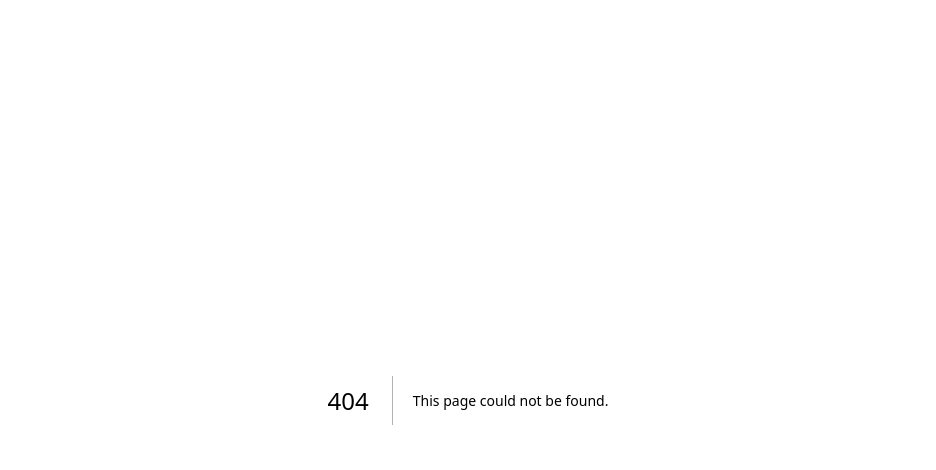
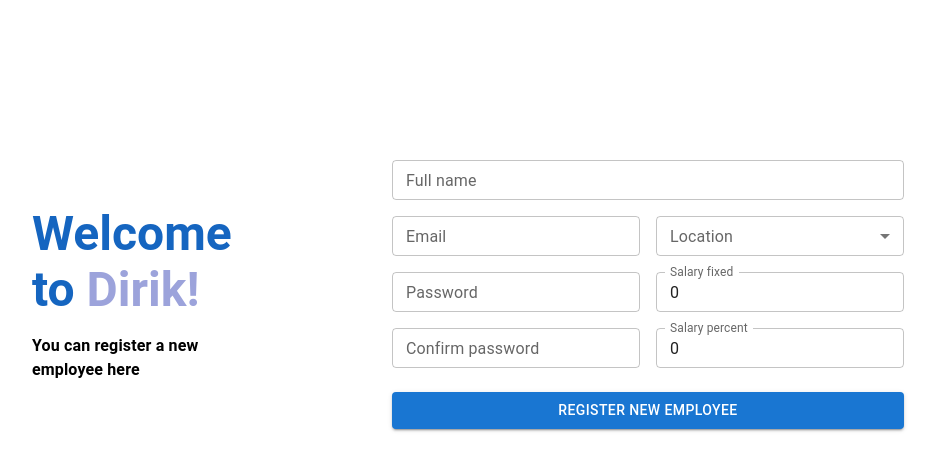
Before and after one commit to proxrustes/dirik, a Next.js app: page /register in a window 1280 px wide. Before the commit this address had no page. Shown: the top 470 px of the page, without its empty margins (172-1108 px from the left). Built offline with nearby package versions, Linux system fonts and the light colour scheme.

Commit message:
+ register

```diff
--- /dev/null
+++ b/app/register/page.tsx
@@ -0,0 +1,113 @@
+"use client"
+import { Button, MenuItem, Stack, TextField, Typography } from "@mui/material";
+import { useReducer } from "react";
+
+enum FormActionType {
+    SET_NAME = 'SET_NAME',
+    SET_EMAIL = 'SET_EMAIL',
+    SET_PASSWORD = 'SET_PASSWORD',
+    SET_CONFIRM_PASSWORD = 'SET_CONFIRM_PASSWORD',
+    SET_LOCATION = 'SET_LOCATION',
+    SET_SALARY_FIXED = 'SET_SALARY_FIXED',
+    SET_SALARY_PERCENT = 'SET_SALARY_PERCENT'
+}
+interface FormAction {
+    type: FormActionType;
+    payload: string | number;
+}
+interface FormState {
+    fullName: string;
+    email: string;
+    password: string;
+    confirmPassword: string;
+    location: string;
+    salaryFixed: number;
+    salaryPercent: number;
+}
+function formReducer(state: FormState, action: FormAction): FormState {
+    switch (action.type) {
+        case FormActionType.SET_NAME:
+            return { ...state, fullName: action.payload as string };
+        case FormActionType.SET_EMAIL:
+            return { ...state, email: action.payload as string };
+        case FormActionType.SET_PASSWORD:
+            return { ...state, password: action.payload as string };
+        case FormActionType.SET_CONFIRM_PASSWORD:
+            return { ...state, confirmPassword: action.payload as string };
+        case FormActionType.SET_LOCATION:
+            return { ...state, location: action.payload as string };
+        case FormActionType.SET_SALARY_FIXED:
+            return { ...state, salaryFixed: Number(action.payload) };
+        case FormActionType.SET_SALARY_PERCENT:
+            return { ...state, salaryPercent: Number(action.payload) };
+        default:
+            return state;
+    }
+}
+
+export default function Register() {
+    const initialState: FormState = {
+        fullName: '',
+        email: '',
+        password: '',
+        confirmPassword: '',
+        location: '',
+        salaryFixed: 0,
+        salaryPercent: 0
+    };
+    const [state, dispatch] = useReducer(formReducer, initialState);
+
+    function register() {
+    }
+
+    const locations = [
+        { value: 'USD', label: '$' },
+        { value: 'EUR', label: '€' },
+        { value: 'BTC', label: '฿' },
+        { value: 'JPY', label: '¥' },
+    ];
+
+    return (
+        <>
+            <Stack direction="row" gap={20} justifyContent="center" sx={{ mt: "20vh" }}>
+                <Stack gap={2} sx={{ width: 200 }} justifyContent="center">
+                    <Typography variant="h3" sx={{ fontWeight: 600, color: "primary.dark" }}>
+                        Welcome to
+                        <span style={{ color: "#9CA3DB" }}> Dirik!</span>
+                    </Typography>
+
+
+                    <Typography sx={{ fontWeight: 600 }}>You can register a new employee here</Typography>
+                </Stack>
+                <Stack gap={2} justifyContent="center">
+                    <TextField size="small" id="name-input" label="Full name" variant="outlined" value={state.fullName} onChange={e => dispatch({ type: FormActionType.SET_NAME, payload: e.target.value })} />
+                    <Stack direction="row" gap={2}>
+                        <Stack gap={2}>
+                            <TextField size="small" id="email-input" label="Email" variant="outlined" value={state.email} onChange={e => dispatch({ type: FormActionType.SET_EMAIL, payload: e.target.value })} />
+                            <TextField size="small" id="password-input" label="Password" variant="outlined" value={state.password} onChange={e => dispatch({ type: FormActionType.SET_PASSWORD, payload: e.target.value })} />
+                            <TextField size="small" error={state.password !== state.confirmPassword} id="confirm-password-input" label="Confirm password" variant="outlined" value={state.confirmPassword} onChange={e => dispatch({ type: FormActionType.SET_CONFIRM_PASSWORD, payload: e.target.value })} />
+                        </Stack>
+                        <Stack gap={2}>
+                            <TextField
+                                size="small"
+                                id="location-input"
+                                select
+                                label="Location"
+                                value={state.location}
+                                onChange={e => dispatch({ type: FormActionType.SET_LOCATION, payload: e.target.value })}
+                                variant="outlined"
+                            >
+                                {locations.map(option => (
+                                    <MenuItem key={option.value} value={option.value}>{option.label}</MenuItem>
+                                ))}
+                            </TextField>
+                            <TextField size="small" id="salary-fixed-input" label="Salary fixed" type="number" value={state.salaryFixed} onChange={e => dispatch({ type: FormActionType.SET_SALARY_FIXED, payload: e.target.value })} variant="outlined" />
+                            <TextField size="small" id="salary-percent-input" label="Salary percent" type="number" value={state.salaryPercent} onChange={e => dispatch({ type: FormActionType.SET_SALARY_PERCENT, payload: e.target.value })} variant="outlined" />
+                        </Stack>
+                    </Stack>
+                    <Button variant="contained" sx={{ mt: 1 }} onClick={register}>REGISTER NEW EMPLOYEE</Button>
+                </Stack>
+            </Stack>
+        </>
+    );
+}
```
